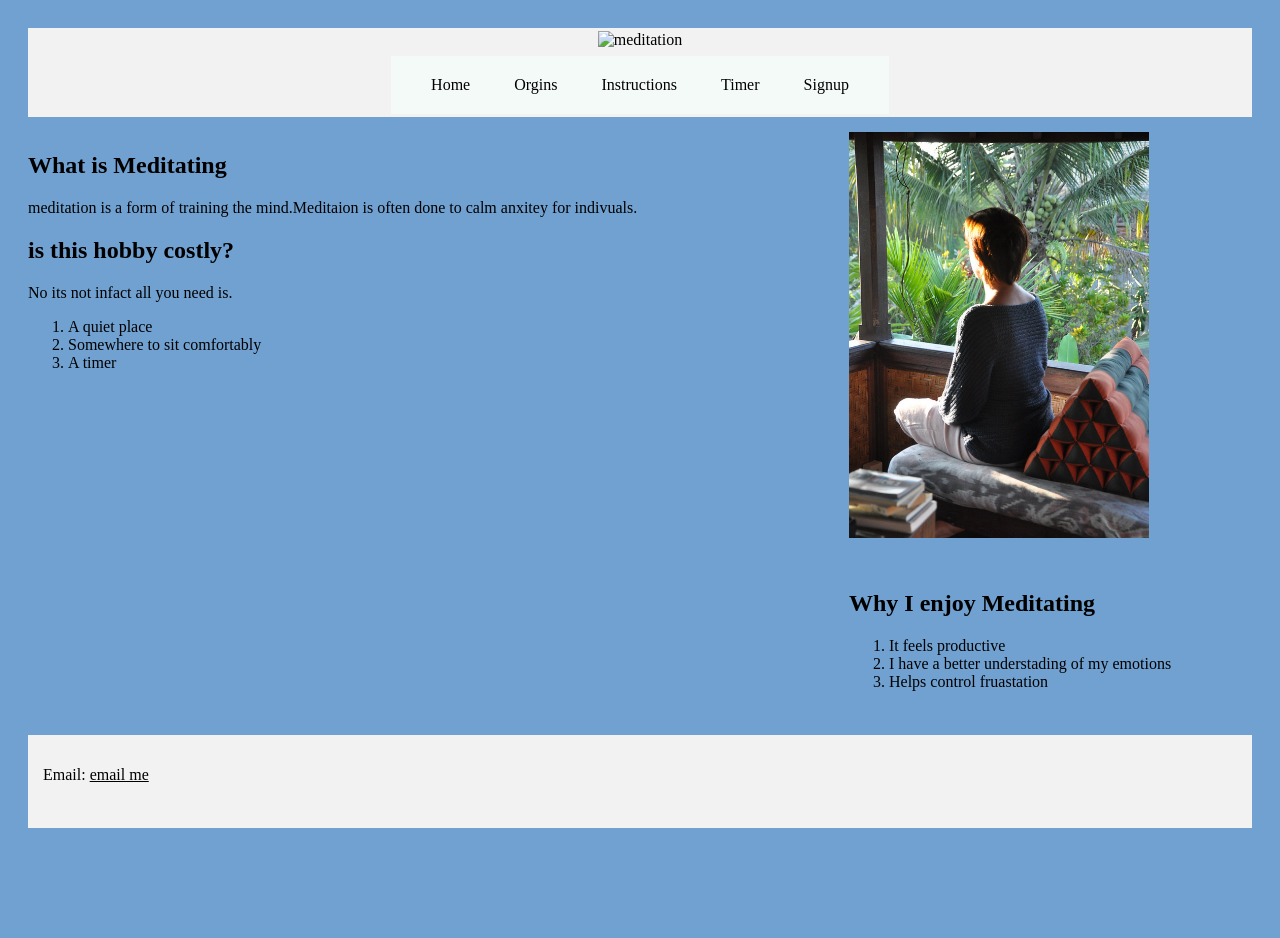
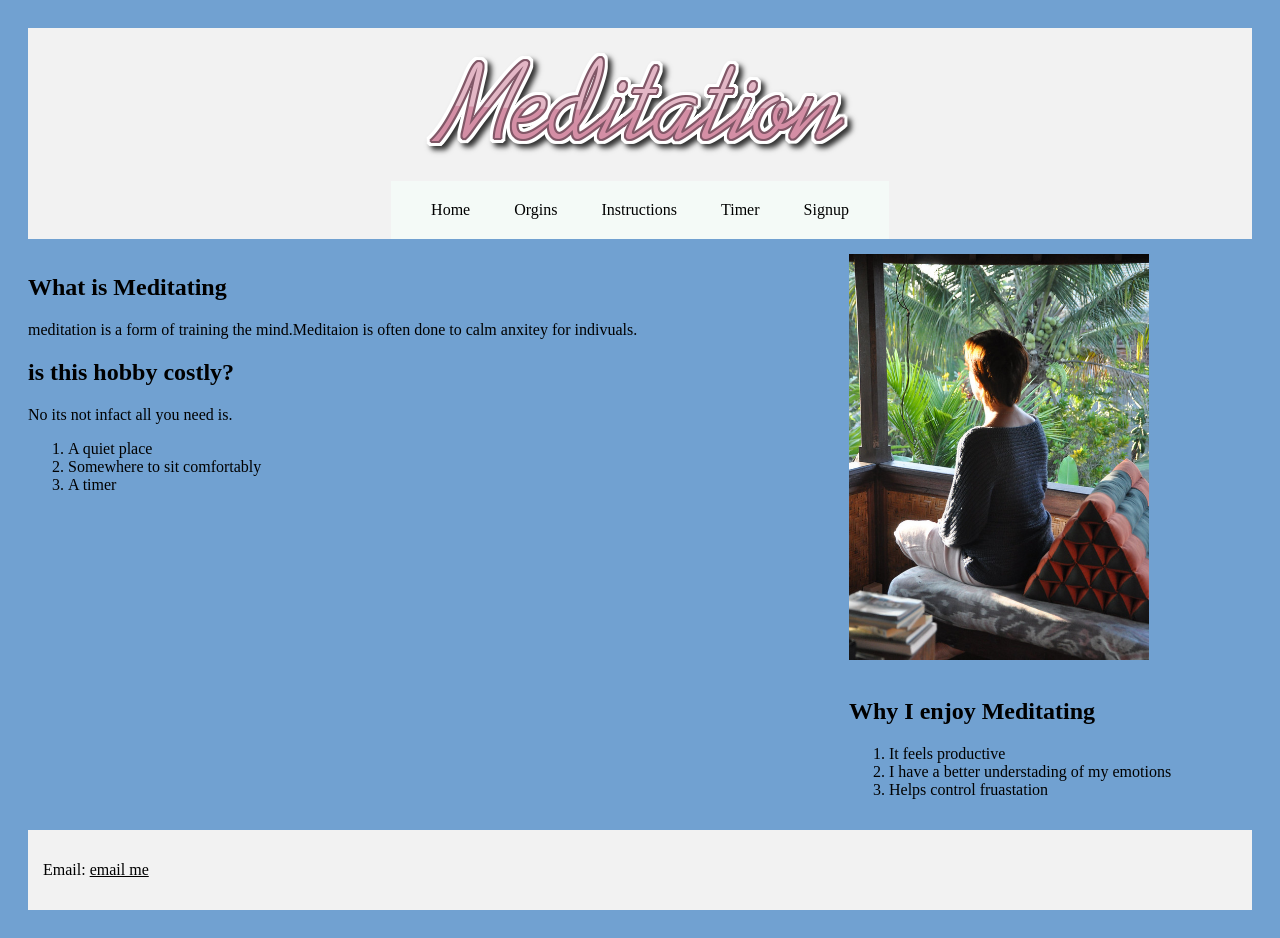
Before and after one commit to Slink22/Project2, a plain HTML site: page index.html in a window 1280 px wide. Before the commit the page ends 856 px from the top, so only its background shows below. Drawn offline with Linux system fonts and the light colour scheme; the site is published under a folder, as on GitHub Pages, so addresses that start at the root find nothing.

Commit message:
Update index.html

```diff
--- a/index.html
+++ b/index.html
@@ -12,7 +12,7 @@
 
 
     <header>
-        <img src="/pictures/title.png" alt="meditation">
+        <img src="pictures/title.png" alt="meditation">
             <nav>
 
                 <a href="index.html">Home</a>
```
